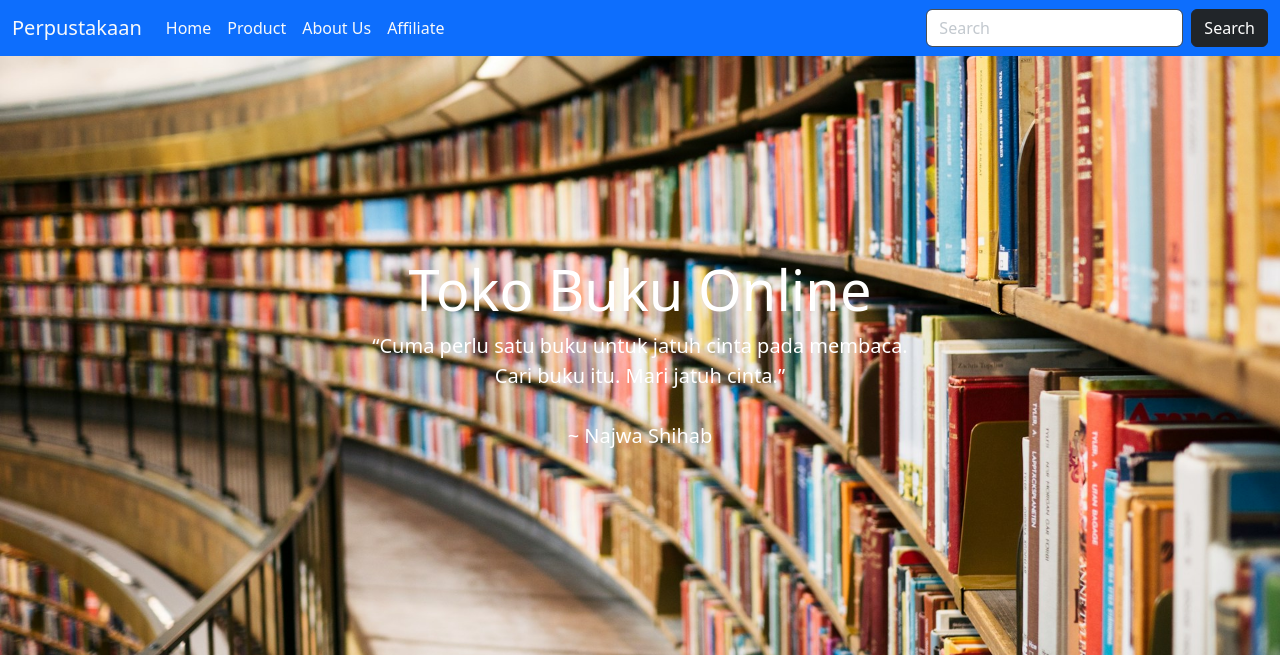
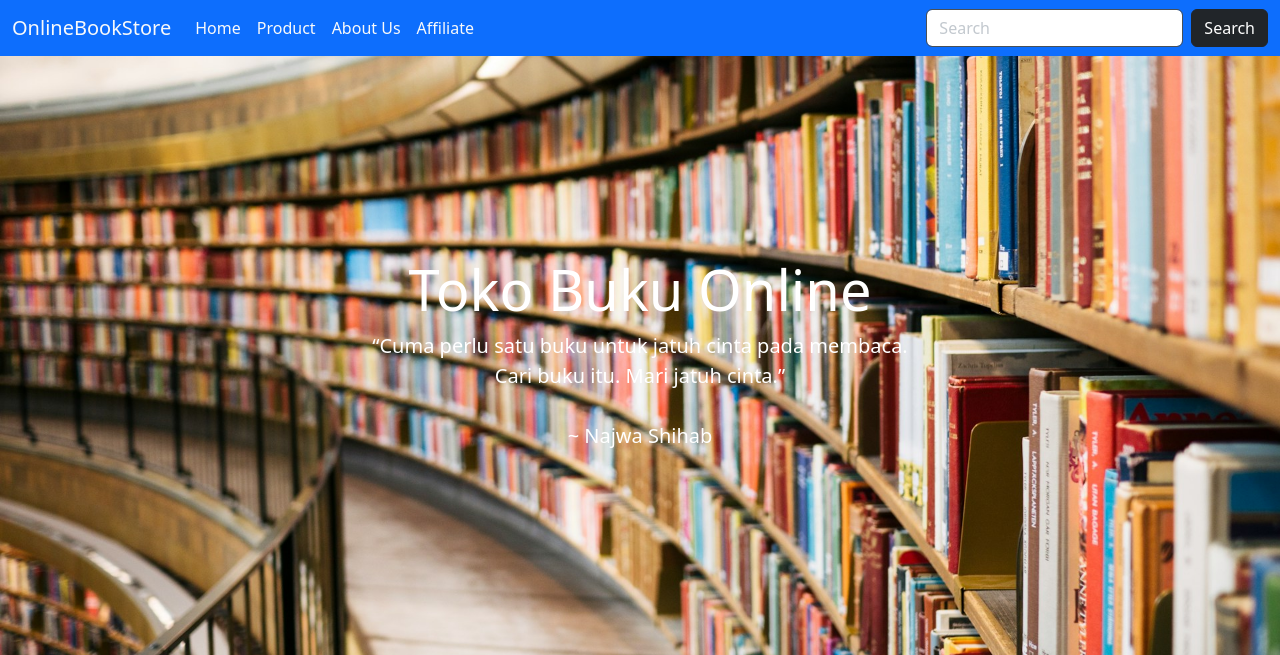
Before and after one commit to Maulanawesome5/perpustakaan, a Django app: page / in a window 1280 px wide. Shown: the top 655 px of the page. Run offline with Django 4.2, Linux system fonts and the light colour scheme; data comes from the database, SQL or seed files in the repository; some libraries are stand-ins or nearby versions.

Commit message:
update navbar

```diff
--- a/templates/snippets/navbar.html
+++ b/templates/snippets/navbar.html
@@ -1,6 +1,6 @@
 <nav class="navbar bg-primary navbar-expand-lg" data-bs-theme="dark">
     <div class="container-fluid">
-        <a class="navbar-brand" href="{% url 'index' %}">Perpustakaan</a>
+        <a class="navbar-brand" href="{% url 'index' %}">OnlineBookStore</a>
         <button class="navbar-toggler" type="button" data-bs-toggle="collapse" data-bs-target="#navbarSupportedContent" aria-controls="navbarSupportedContent" aria-expanded="false" aria-label="Toggle navigation">
         <span class="navbar-toggler-icon"></span>
         </button>
```
